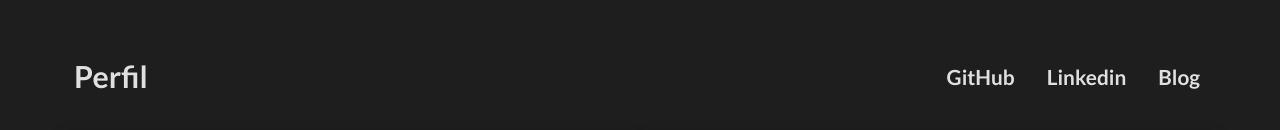
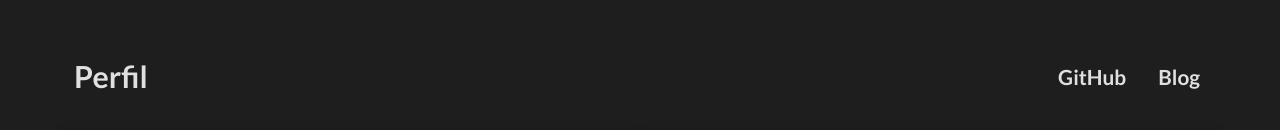
Before and after one commit to NettoNE/My-website, a plain HTML site: page index.html in a window 1280 px wide. Shown: the top 130 px of the page. Drawn offline with Linux system fonts and the light colour scheme.

Commit message:
remove linkedin from menu

```diff
--- a/index.html
+++ b/index.html
@@ -36,10 +36,10 @@
                     </li>
 
                     <!-- Linkedin -->
-                    <li class="nav-item">
-                        <a href="https://br.linkedin.com/in/humberto-neves-793259215" target="_blank"
+<!--                     <li class="nav-item">
+                        <a href="" target="_blank"
                             rel="noopener noreferrer" class="nav-link lato-bold">Linkedin</a>
-                    </li>
+                    </li> -->
 
                     <!-- Blog -->
                     <li class="nav-item">
```
